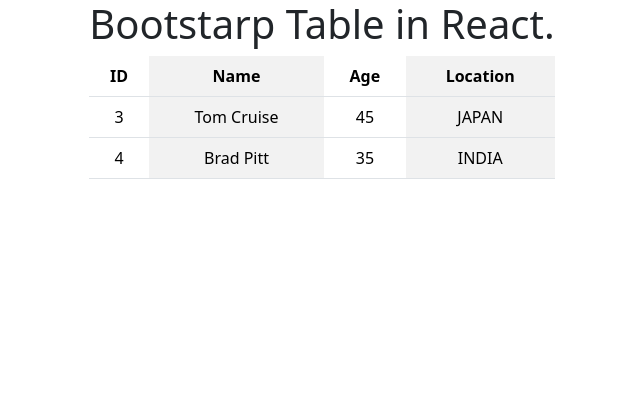
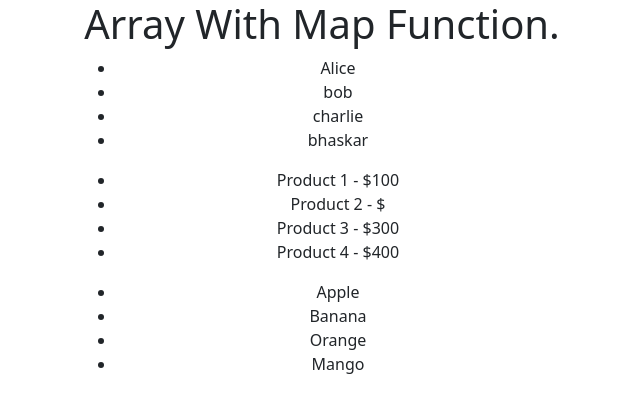
Before and after one commit to AKSHAY0128W/React, a React (Create React App) app: page / in a window 1280 px wide. Shown: the top 412 px of the page, without its empty margins (318-958 px from the left). Built offline with nearby package versions, Linux system fonts and the light colour scheme.

Commit message:
Learn Array Map Functions

```diff
--- a/src/App.js
+++ b/src/App.js
@@ -1,72 +1,72 @@
 import React from 'react';
 import './App.css';
-import Table from 'react-bootstrap/Table';
+
 function App() {
 
-  const tableData = [
+  // Example 1
+  const names = ["Alice", "bob", "charlie", "bhaskar"]
+
+
+  // Example 2
+
+  const products = [
     {
       id: 1,
-      name: 'John Doe',
-      age: 25,
-      location: 'USA'
+      name: "Product 1",
+      price: 100
     },
     {
       id: 2,
-      name: 'Jane Doe',
-      age: 25,
-      location: 'UK'
+      name: "Product 2",
+      rice: 200
     },
     {
       id: 3,
-      name: 'Tom Cruise',
-      age: 45,
-      location: 'JAPAN'
+      name: "Product 3",
+      price: 300
     },
     {
       id: 4,
-      name: 'Brad Pitt',
-      age: 35,
-      location: 'INDIA'
-    },
-    {
-      id: 5,
-      name: 'Angelina Jolie',
-      age: 30,
-      location: 'FRANCE'
+      name: "Product 4",
+      price: 400
     }
   ]
+
+  // Example 3 return map function
+
+  const fruits = ["Apple", "Banana", "Orange", "Mango"]
+
+  const fruitsItems = fruits.map((fruit, index) => <li key={index}>{fruit}</li>)
 
   return (
     <>
       <div className="App">
-        <h1>Bootstarp Table in React.</h1>
-        <div>
-          <Table striped="columns" responsive>
-            <thead>
-              <tr>
-                <th>ID</th>
-                <th>Name</th>
-                <th>Age</th>
-                <th>Location</th>
-              </tr>
-            </thead>
-            <tbody>
-              {
-                tableData.map((data) => (
-                  data.age > 30 ?
+        <h1>Array With Map Function.</h1>
 
-                    <tr key={data.id}>
-                      <td>{data.id}</td>
-                      <td>{data.name}</td>
-                      <td>{data.age}</td>
-                      <td>{data.location}</td>
-                    </tr>
-                    : null
-                ))
-              }
-            </tbody>
-          </Table>
-        </div>
+        {/* Example 1 Array */}
+
+        <ul>
+          {
+            names.map((name, index) => (
+              <li key={index}>{name}</li>
+            ))
+          }
+        </ul>
+
+
+        {/* Example 2 Array Of Objects */}
+
+        <ul>
+          {
+            products.map((product) => (
+              <li key={product.id}>{product.name} - ${product.price}</li>
+            ))
+          }
+        </ul>
+
+
+        {/* Example 3 return map function */}
+        <ul>{fruitsItems}</ul>
       </div>
     </>
   );
```
